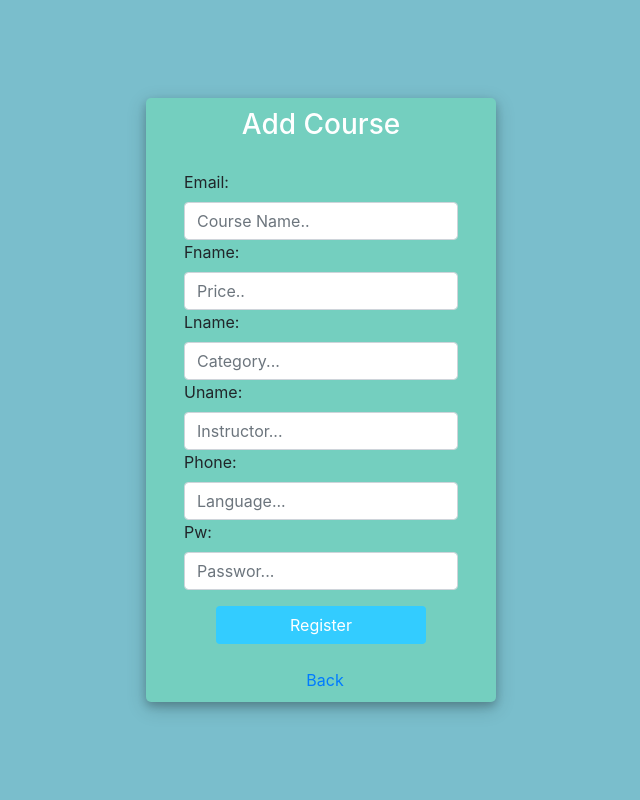
After one commit to AhmetIsk/CS353_Peaky_Learn, a Django app: page /addCourse/ in a window 1280 px wide. The commit adds this page. Shown: the whole page, without its empty margins (319-959 px from the left). Run offline with Django 3.2, Linux system fonts and the light colour scheme; some libraries are stand-ins or nearby versions.

Commit message:
add course page, admin page added

```diff
--- a/PeakyLearn/create_tables.py
+++ b/PeakyLearn/create_tables.py
@@ -30,6 +30,7 @@
                 user_id INTEGER PRIMARY KEY AUTOINCREMENT,\
                 username VARCHAR(50) UNIQUE NOT NULL,\
                 password VARCHAR(50) NOT NULL,\
+                userType VARCHAR(50) NOT NULL,\
                 registerDate TIMESTAMP DEFAULT CURRENT_TIMESTAMP,\
                 firstName VARCHAR(50) NOT NULL,\
                 lastName VARCHAR(50) NOT NULL,\
--- a/PeakyLearn/forms.py
+++ b/PeakyLearn/forms.py
@@ -1,4 +1,6 @@
 from django import forms
+
+
 
 
 class UserForm(forms.Form):
--- /dev/null
+++ b/PeakyLearn/templates/PeakyLearn/addCourse.html
@@ -0,0 +1,120 @@
+<!DOCTYPE html>
+<html>
+
+<head>
+    <title>Add Course to System</title>
+    <link rel="stylesheet" href="https://stackpath.bootstrapcdn.com/bootstrap/4.1.3/css/bootstrap.min.css" integrity="sha384-MCw98/SFnGE8fJT3GXwEOngsV7Zt27NXFoaoApmYm81iuXoPkFOJwJ8ERdknLPMO" crossorigin="anonymous">
+    <script src="https://ajax.googleapis.com/ajax/libs/jquery/3.3.1/jquery.min.js"></script>
+    <link rel="stylesheet" href="https://use.fontawesome.com/releases/v5.6.1/css/all.css" integrity="sha384-gfdkjb5BdAXd+lj+gudLWI+BXq4IuLW5IT+brZEZsLFm++aCMlF1V92rMkPaX4PP" crossorigin="anonymous">
+
+    <style>
+		body,
+		html {
+			margin: 0;
+			padding: 0;
+			height: 100%;
+			background: #7abecc !important;
+		}
+		.user_card {
+			width: 350px;
+			margin-top: auto;
+			margin-bottom: auto;
+			background: #74cfbf;
+			position: relative;
+			display: flex;
+			justify-content: center;
+			flex-direction: column;
+			padding: 10px;
+			box-shadow: 0 4px 8px 0 rgba(0, 0, 0, 0.2), 0 6px 20px 0 rgba(0, 0, 0, 0.19);
+			-webkit-box-shadow: 0 4px 8px 0 rgba(0, 0, 0, 0.2), 0 6px 20px 0 rgba(0, 0, 0, 0.19);
+			-moz-box-shadow: 0 4px 8px 0 rgba(0, 0, 0, 0.2), 0 6px 20px 0 rgba(0, 0, 0, 0.19);
+			border-radius: 5px;
+
+		}
+
+		.form_container {
+			margin-top: 20px;
+		}
+
+		#form-title{
+			color: #fff;
+		}
+		.login_btn {
+			width: 100%;
+			background: #33ccff !important;
+			color: white !important;
+		}
+		.login_btn:focus {
+			box-shadow: none !important;
+			outline: 0px !important;
+		}
+		.login_container {
+			padding: 0 2rem;
+		}
+		.input-group-text {
+			background: #f7ba5b !important;
+			color: white !important;
+			border: 0 !important;
+			border-radius: 0.25rem 0 0 0.25rem !important;
+		}
+		.input_user,
+		.input_pass:focus {
+			box-shadow: none !important;
+			outline: 0px !important;
+		}
+
+	</style>
+
+</head>
+<body>
+<div class="container h-100">
+    <div class="d-flex justify-content-center h-100">
+        <div class="user_card">
+            <div class="d-flex justify-content-center">
+                <h3 id="form-title">Add Course</h3>
+            </div>
+            <div class="d-flex justify-content-center form_container">
+
+                <form method="POST" action="">
+                    {% csrf_token %}
+                    {{ form }}
+
+
+                    <div class="d-flex justify-content-center mt-3 login_container">
+                        <input class="btn login_btn" type="submit" value="Register">
+                    </div>
+                </form>
+            </div>
+
+            {{ form.errors }}
+
+            <div class="mt-4">
+                <div class="d-flex justify-content-center links">
+                    <a href="{% url 'adminMainPage' %}" class="ml-2">Back</a>
+                </div>
+            </div>
+        </div>
+    </div>
+</div>
+<script>
+						/* Because i didnt set placeholder values in forms.py they will be set here using vanilla Javascript
+		//We start indexing at one because CSRF_token is considered and input field
+		 */
+
+		//Query All input fields
+		var form_fields = document.getElementsByTagName('input')
+		form_fields[1].placeholder='Course Name..';
+		form_fields[2].placeholder='Price..';
+		form_fields[3].placeholder='Category...';
+		form_fields[4].placeholder='Instructor...';
+		form_fields[5].placeholder='Instructor ID';
+		form_fields[5].placeholder='Language...';
+		form_fields[6].placeholder='Passwor...';
+
+
+		for (var field in form_fields){
+			form_fields[field].className += ' form-control'
+		}
+	</script>
+</body>
+</html>
--- a/PeakyLearn/urls.py
+++ b/PeakyLearn/urls.py
@@ -14,6 +14,8 @@
     path('signup/', views.signup, name='signup'),
     path('courseDetails/', views.courseDetails, name='courseDetails'),
     path('userLogout/', views.userLogout, name='logout'),
+    path('addCourse/', views.addCourse, name='addCourse'),
+    path('adminMainPage/', views.adminMainPage, name='adminMainPage'),
 
 
 ]
--- a/PeakyLearn/views.py
+++ b/PeakyLearn/views.py
@@ -108,3 +108,14 @@
 def courseDetails(request):
     context = {}
     return render(request, 'PeakyLearn/courseDetails.html', context)
+
+def adminMainPage(request):
+    context = {}
+    return render(request, 'PeakyLearn/adminMainPage.html', context)
+
+def addCourse(request):
+
+    if request.method == 'GET':
+            form = UserForm()
+            context = { 'form': form }
+            return render( request, 'PeakyLearn/addCourse.html', context )
```
Also changed, not shown: PeakyLearn/templates/PeakyLearn/adminMainPage.html (added, +11 -0 lines), PeakyLearn/templates/PeakyLearn/home.html (+6 -1 lines), PeakyLearn/templates/PeakyLearn/details.html (line endings or trailing spaces), PeakyLearn/templates/PeakyLearn/found.html (line endings or trailing spaces), PeakyLearn/templates/PeakyLearn/includes/messages.html (line endings or trailing spaces), PeakyLearn/templates/PeakyLearn/update.html (line endings or trailing spaces).
